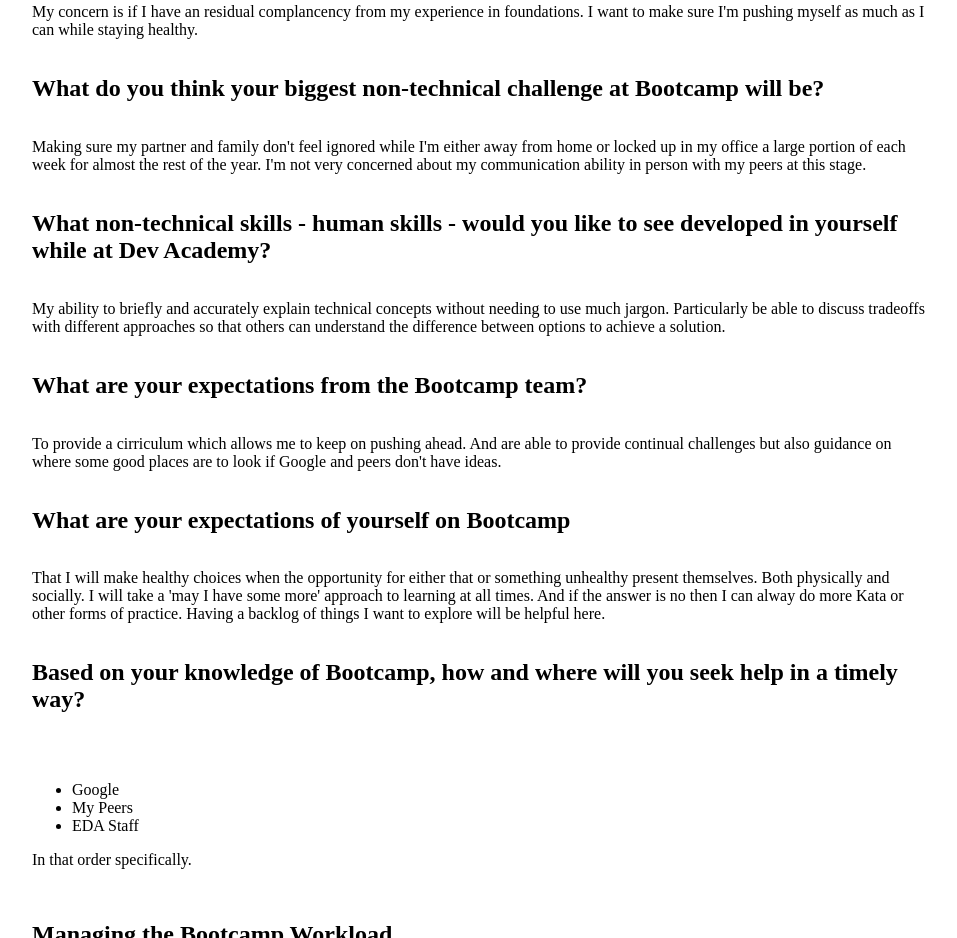
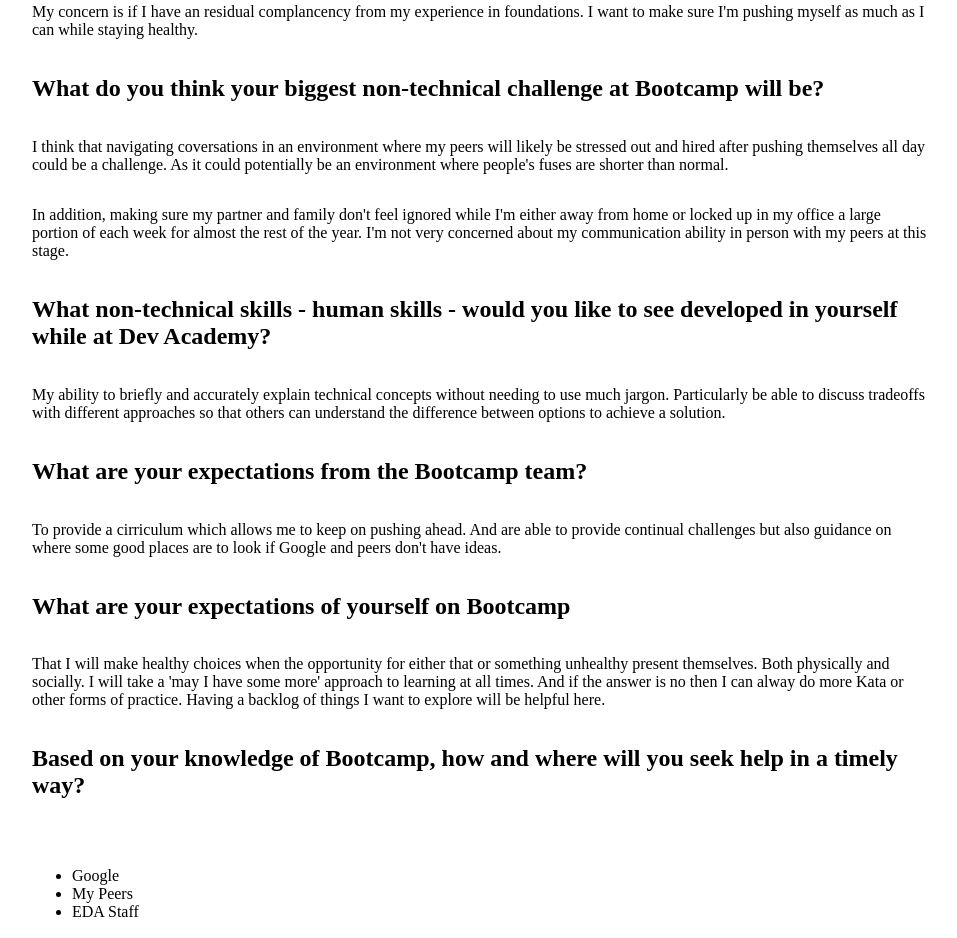
Before and after one commit to dylan-curtis-reeve/dylan-curtis-reeve.github.io, a plain HTML site: page blog/learning-plan.html in a window 1280 px wide. Shown: the part 1599-2537 px from the top of the page, without its empty margins (160-1117 px from the left). Drawn offline with Linux system fonts and the light colour scheme; files whose address does not match are found by name.

Commit message:
Update learning plan blog regarding biggest non-technical challenge

```diff
--- a/blog/learning-plan.html
+++ b/blog/learning-plan.html
@@ -65,7 +65,10 @@
         </p>
         <h2>What do you think your biggest non-technical challenge at Bootcamp will be?</h2>
         <p>
-          Making sure my partner and family don't feel ignored while I'm either away from home or locked up in my office a large portion of each week for almost the rest of the year. I'm not very concerned about my communication ability in person with my peers at this stage.
+          I think that navigating coversations in an environment where my peers will likely be stressed out and hired after pushing themselves all day could be a challenge. As it could potentially be an environment where people's fuses are shorter than normal.
+        </p>
+        <p>
+          In addition, making sure my partner and family don't feel ignored while I'm either away from home or locked up in my office a large portion of each week for almost the rest of the year. I'm not very concerned about my communication ability in person with my peers at this stage.
         </p>
         <h2>What non-technical skills - human skills - would you like to see developed in yourself while at Dev Academy?</h2>
         <p>
```
